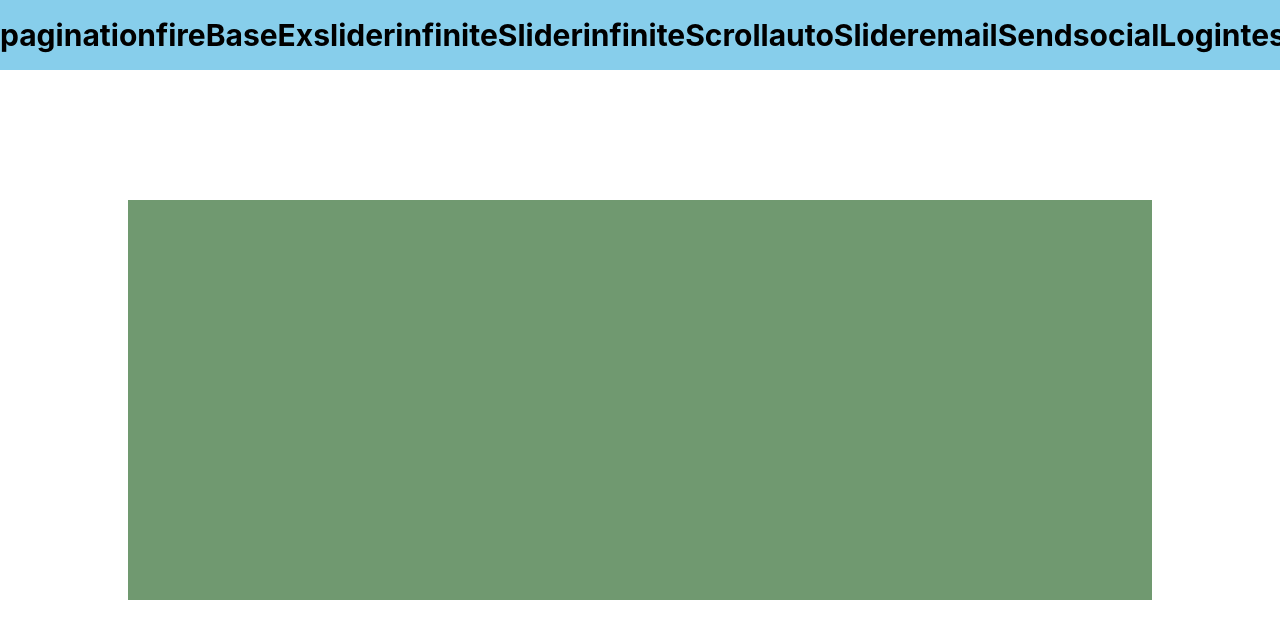
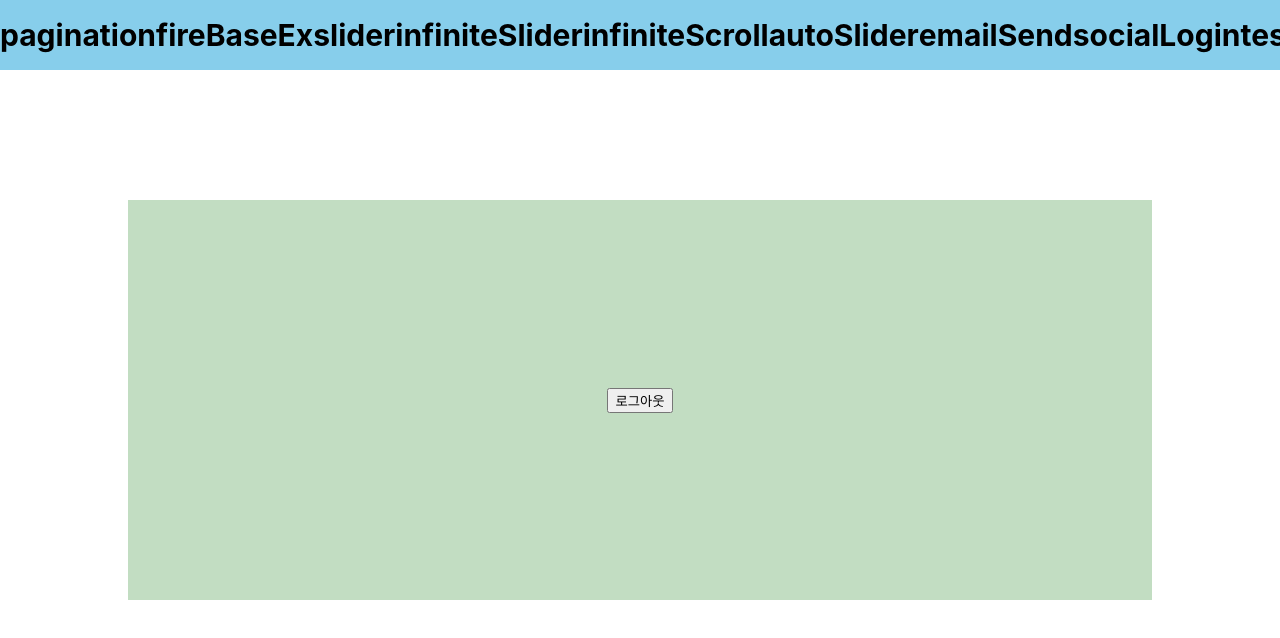
Before and after one commit to LeeHoHyun-hemtory/react-typescript, a React (Create React App) app: page /socialLogin in a window 1280 px wide. Shown: the top 638 px of the page. Built offline with nearby package versions, Linux system fonts and the light colour scheme; no server answers.

Commit message:
kakao login 테스트중

```diff
--- a/src/pages/socialLogin/SocialLogin.tsx
+++ b/src/pages/socialLogin/SocialLogin.tsx
@@ -1,5 +1,7 @@
-import React from 'react';
+import React, { useEffect, useState } from 'react';
 import styled from 'styled-components';
+import 'dotenv/config'
+import KakaoLogin from 'react-kakao-login';
 import Nav from '../../component/nav/Nav';
 import mixin from '../../styles/mixin';
 
@@ -15,17 +17,37 @@ const SCSocialContainier = styled.div`
 const SCLoginContainer = styled.div`
   width: 80%;
   height: 50%;
-  background: #709970;
+  ${mixin.flexSet()};
+  background: #c2ddc2;
+`;
+
+const SCKakao = styled(KakaoLogin)`
+  width: 200px;
+  height: 50px;
 `;
 
 const SocialLogin = () => {
+  const success = () => {
+    console.log('성공');
+  }
+
+  const fail = () => {
+    console.log('실패');
+  }
+
+  const click = () => {
+    fetch(`https://kauth.kakao.com/oauth/authorize?response_type=code&client_id=${process.env.REACT_APP_KAKAOAPPKEY}&redirect_uri=http://localhost:3000/socialLogin`)
+    .then(res => console.log(res))
+  }
+
   return (
     <SCContainer>
       <Nav />
 
       <SCSocialContainier>
         <SCLoginContainer>
-
+          {/* <SCKakao token={process.env.KAKAORESTKEY!} onSuccess={success} onFail={fail}/> */}
+          <button onClick={click}>로그아웃</button>
         </SCLoginContainer>
       </SCSocialContainier>
     </SCContainer>
```
